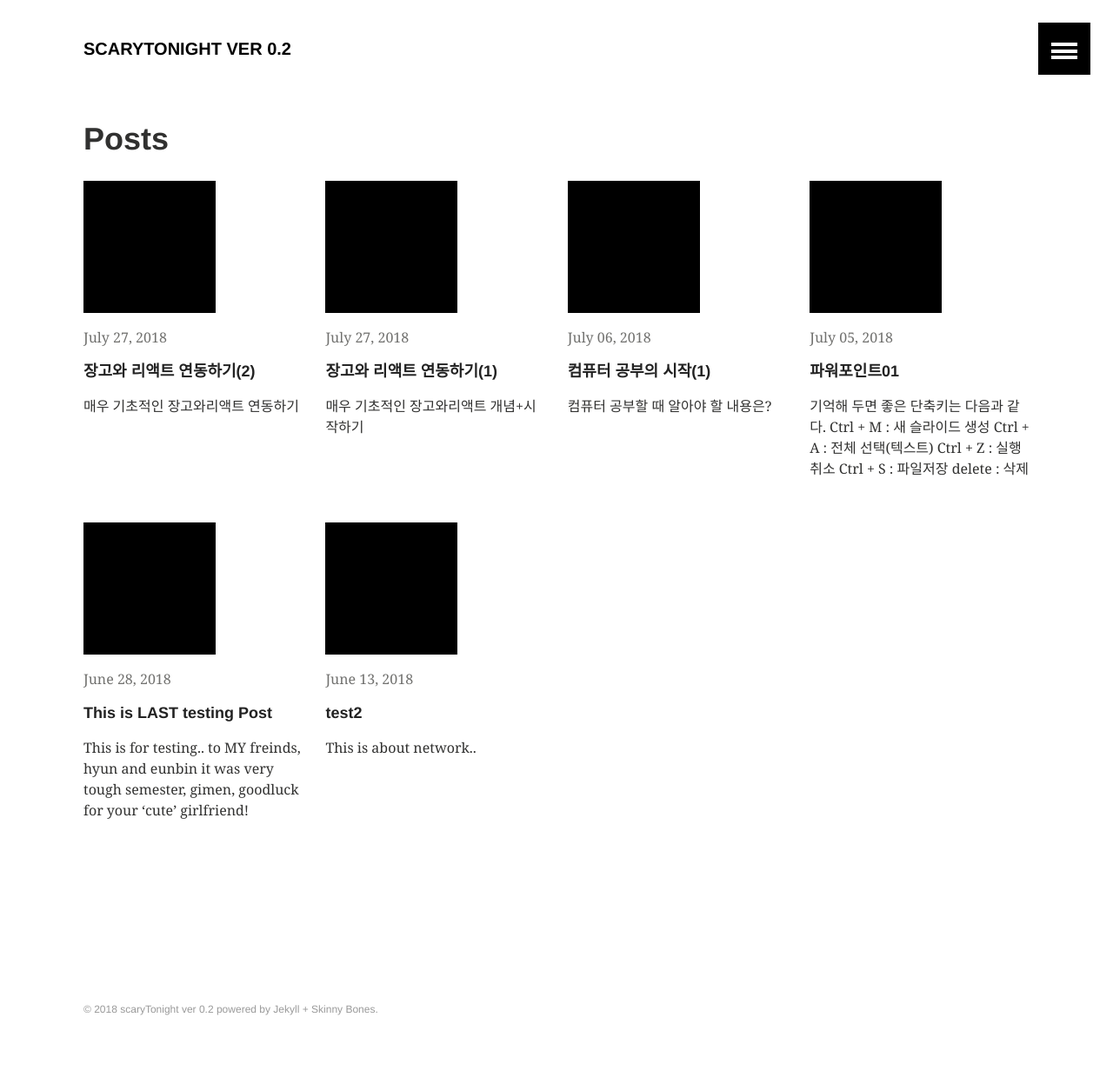
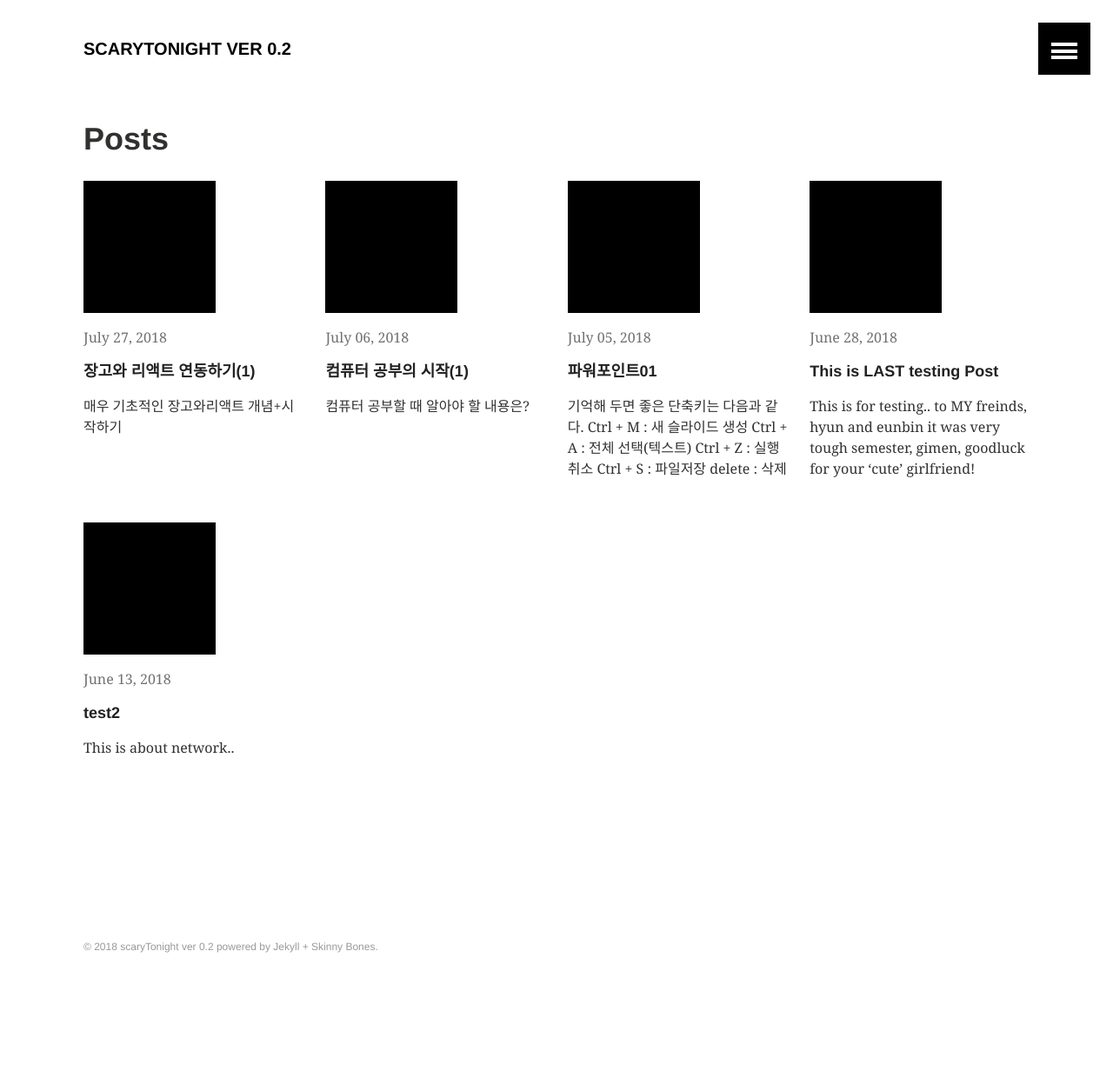
Before and after one commit to KisungKim/s, a Jekyll site: the page built from index.md, in a window 1280 px wide. Shown: the whole page at 87% size. Built offline with Jekyll 4.4.1, drawn with Linux system fonts in a browser that asks for light colours; after the commit the page ends 1175 px from its top, so only the background shows below that; part of the change alters nothing that is shown.

Commit message:
configure error

````diff
--- a/_config.yml
+++ b/_config.yml
@@ -5,7 +5,7 @@ description: "Blog written by Kisung Kim"
 logo: bio.png # 120x120 px default image used for Twitter summary card
 teaser: apple-touch-icon-precomposed.png # 400x250 px default teaser image used in image archive grid
 locale: en
-url: https://kisungkim.github.io/scaryTonight
+url: #https://kisungkim.github.io/scaryTonight
 feed:
   path: atom.xml
 encoding: utf-8
--- a/_posts/2018-07-27-ReactWithDjango02.md
+++ /dev/null
@@ -1,376 +0,0 @@
----
-layout: default
-title: "장고와 리액트 연동하기(2)"
----
-
-> 매우 기초적인 장고와리액트 연동하기
-
-<section style="color:gray">
-<h6>"이번 포스팅은 제가 4학년 1학기 여름방학 때, 친구와 프로젝트를 수행하며 프론트 라이브러리인 리액트와<br/>
-백엔드 프레임워크인 장고를 연동하는 과정에서 배웠던 점을 공유하는데에 목적이 있습니다"
-</h6>
-<br/>
-<br/>
-<span style="background-color:yellow"><b> 제가 처음 따라해본 연동 튜토리얼입니다>>
-</b></span>
-<a href="https://www.valentinog.com/blog/tutorial-api-django-rest-react/"> 리액트 튜토리얼(1)</a>
-<br/>
-<span style="background-color:green;color:white;"><b>
-본 포스팅의 기반이 되는 튜토리얼입니다>>
-</b></span>
-<a href="https://medium.com/uva-mobile-devhub/set-up-react-in-your-django-project-with-webpack-4fe1f8455396"> 리액트 튜토리얼(2)</a>
-<br/>
-<br/>
-기타 개념에 대한 내용은 구글에 친절한 분이 많으니 검색해서 같은 글 몇번 보다 보면 이해가 될겁니다<br/>
-첫 번째 튜토리얼은 친절합니다. 왜 웹팩을 사용하는지 등 설명을 볼 수 있습니다<br/>
-그럼에도 불구하고 두 번째 튜토리얼을 따라한 이유는 앞으로 프로젝트에서 좀 더 raw하게,<br/>
-본인에 입맞에 맞추어 웹팩을 개발하는데에 도움이 될 것 같아서입니다<br/>
-거꾸로 말하면 첫 번째 튜토리얼의 경우 작성하신 분의 custom환경이 강하게 들어있는 느낌을 받았습니다.<br/>
-</section>
-
-## 연동 시작하기 : 필요한 모듈 설치 & 환경설정
-
-간단히 말해 '웹팩'과 '바벨', 그리고 '리액트'가 필요합니다<br/>
-
-
-1. 바벨은 비 js파일들을 js파일들로 로드해주는 로더,
-2. 웹팩은 바벨로더를 통해 로드된, 앞으로 개발하면서 수많은 js파일들을 하나의 모듈로 묶어주는 모듈러 입니다.
-
-
-자세한 내용은 아래의 글을 참고하면 확인하실 수 있습니다<br/>
-<a href="http://blog.jeonghwan.net/js/2017/05/15/webpack.html">웹팩의 기본 개념</a><br/>
-npm을 통해 설치하기 전에 먼저 npm을 초기화해줍니다.<br/>
-
-```
-// 현재 디렉토리를 확인하세요.. 진행중인 프로젝트의 root 디렉토리 입니다
-(venv_ver01) gimgiseong-ui-MacBook-Pro:basicDjangowithReact_ver2 kisung$ ls
-(venv_ver01) gimgiseong-ui-MacBook-Pro:basicDjangowithReact_ver2 kisung$ npm init
-
-// 설치가 끝나면 다음과 같은 파일 목록들이 생성된 것을 볼 수 있습니다
-(venv_ver01) gimgiseong-ui-MacBook-Pro:basicDjangowithReact_ver2 kisung$ ls
-local_testing        package.json        requirements.txt    venv_ver01
-```
-
-앞으로 package.json은 다른 개발자 입장에서 이 프로젝트에 어떤 개발api가 사용되었고,
-npm watch, build의 명령어가 어떻게 수행되는지를 보여주는 중요한 파일입니다.
-npm을 통해 위에서 필요한 api들을 설치할 것입니다. 그 명령어는 다음과 같습니다
-<ul>
-<li>npm install [SomethingApi] : SomethingApi 를 설치합니다(install 의 경우 i로 축약이 가능합니다)</li>
-<li>npm uninstall [SomethingApi] : SomethingApi 를 현재 개발환경에서 제거합니다</li>
-</ul>
-
-```
-// 먼저 package.json을 열어 다음의 내용을 추가해줍니다
----/package.json---
-...(생략)...
-"scripts": {
-"test": "echo \"Error: no test specified\" && exit 1",
-"build": "webpack --config webpack.config.js --progress --colors --mode development",
-"watch": "webpack --config webpack.config.js --watch --mode development"
-},
-...(생략)...
---------------------
-
-// 이후 콘솔창으로 돌아옵니다
-// 바벨을 설치합니다
-(venv_ver01) gimgiseong-ui-MacBook-Pro:basicDjangowithReact_ver2 kisung$ npm i babel-core babel-loader babel-preset-env babel-preset-react --save-dev
-
-// 웹팩을 설치합니다
-(venv_ver01) gimgiseong-ui-MacBook-Pro:basicDjangowithReact_ver2 kisung$ npm i webpack webpack-bundle-tracker webpack-cli --save-dev
-
-// 리액트를 설치합니다
-(venv_ver01) gimgiseong-ui-MacBook-Pro:basicDjangowithReact_ver2 kisung$ npm install react react-dom --save
-
-// 보이는 --save와 --save-dev의 차이점은 구글 검색을 통해 바로 확인하실 수 있습니다.
-// 이제 본인이 설치한 개발api환경을 cat명령어를 통해 package.json파일을 읽어 확인해봅니다.
-(venv_ver01) gimgiseong-ui-MacBook-Pro:basicDjangowithReact_ver2 kisung$ cat package.json
-{
-"name": "testreact",
-"version": "1.0.0",
-"description": "",
-"main": "index.js",
-"scripts": {
-"test": "echo \"Error: no test specified\" && exit 1",
-"build": "webpack --config webpack.config.js --progress --colors --mode development",
-"watch": "webpack --config webpack.config.js --watch --mode development"
-},
-"author": "",
-"license": "ISC",
-"devDependencies": {
-"babel-core": "^6.26.3",
-"babel-loader": "^7.1.5",
-"babel-preset-env": "^1.7.0",
-"babel-preset-react": "^6.24.1",
-"webpack": "^4.16.2",
-"webpack-bundle-tracker": "^0.3.0",
-"webpack-cli": "^3.1.0"
-},
-"dependencies": {
-"react": "^16.4.1",
-"react-dom": "^16.4.1"
-}
-}
-
-// 이제 간단한 환경설정이 필요합니다. touch 명령어를 통해 일단 빈 파일을 만들어 줍니다.
-// mkdir -p 옵션은 디렉토리를 한번에 하나 이상 추가할 때 사용 가능합니다. 구글을 참고하세요
-(venv_ver01) gimgiseong-ui-MacBook-Pro:basicDjangowithReact_ver2 kisung$ mkdir -p local_testing/app01/static/js
-(venv_ver01) gimgiseong-ui-MacBook-Pro:basicDjangowithReact_ver2 kisung$ touch local_testing/app01/static/js/index.js
-(venv_ver01) gimgiseong-ui-MacBook-Pro:basicDjangowithReact_ver2 kisung$ touch webpack.config.js
-(venv_ver01) gimgiseong-ui-MacBook-Pro:basicDjangowithReact_ver2 kisung$ touch .babelrc
-```
-
-webpack.config.js에는 다음과 같은 내용이 들어갑니다
-
-```
-var path = require("path");
-var webpack = require('webpack');
-var BundleTracker = require('webpack-bundle-tracker');
-
-module.exports = {
-context: __dirname,
-
-// build 시작점
-// 예시 ./[projectName]/[ApplicationName]/static/js/index
-entry: './local_testing/app01/static/js/index',
-
-// build의 결과
-// 예시 ./[projectName]/[ApplicationName]/static/bundles
-output: {
-path: path.resolve('./local_testing/app01/static/bundles/'),
-filename: "[name]-[hash].js",
-},
-
-// 예시 ./[projectName]/webpack-stats.json
-plugins: [
-new BundleTracker({filename: './local_testing/webpack-stats.json'}),
-],
-module: {
-rules: [
-{
-test: /\.js$/,
-exclude: /node_modules/,
-use: ['babel-loader']
-}
-]
-},
-resolve: {
-extensions: ['*', '.js', '.jsx']
-}
-
-};
-```
-
-.babelrc에는 다음과 같은 내용이 들어갑니다
-
-```
-{
-"presets": [
-"babel-preset-env",
-"react"
-]
-}
-```
-
-이제 위의 내용들을 다음과 같이 콘솔창에서 빌드해줍니다
-
-```
-// 프로젝트의 root디렉토리 내에서 ./node_modules/.bin/webpack 파일을 통해 --config 옵션에 방금 작성한 webpack.config.js를 실행시킵니다
-(venv_ver01) gimgiseong-ui-MacBook-Pro:basicDjangowithReact_ver2 kisung$ ./node_modules/.bin/webpack --config webpack.config.js
-(node:25705) DeprecationWarning: Tapable.plugin is deprecated. Use new API on `.hooks` instead
-Hash: 1bba607731b0aa0e4286
-Version: webpack 4.16.2
-Time: 2316ms
-Built at: 2018. 07. 27. 오후 7:10:12
-Asset     Size  Chunks             Chunk Names
-main-1bba607731b0aa0e4286.js  100 KiB       0  [emitted]  main
-Entrypoint main = main-1bba607731b0aa0e4286.js
-[5] ./local_testing/app01/static/js/index.js 549 bytes {0} [built]
-+ 14 hidden modules
-
-WARNING in configuration
-The 'mode' option has not been set, webpack will fallback to 'production' for this value. Set 'mode' option to 'development' or 'production' to enable defaults for each environment.
-You can also set it to 'none' to disable any default behavior. Learn more: https://webpack.js.org/concepts/mode/
-// 이제 빌드결과를 보기 위해 npm 명령어로 run watch를 실행합니다
-(venv_ver01) gimgiseong-ui-MacBook-Pro:basicDjangowithReact_ver2 kisung$ npm run watch
-
-> testreact@1.0.0 watch /Users/kisung/network_skku/workspace/basicDjangowithReact_ver2
-> webpack --config webpack.config.js --watch --mode development
-
-
-webpack is watching the files…
-
-(node:25708) DeprecationWarning: Tapable.plugin is deprecated. Use new API on `.hooks` instead
-Hash: b5daa1da876d43a985ce
-Version: webpack 4.16.2
-Time: 728ms
-Built at: 2018. 07. 27. 오후 7:10:23
-Asset     Size  Chunks             Chunk Names
-main-b5daa1da876d43a985ce.js  713 KiB    main  [emitted]  main
-Entrypoint main = main-b5daa1da876d43a985ce.js
-[./local_testing/app01/static/js/index.js] 549 bytes {main} [built]
-+ 21 hidden modules
-
-// 위를 보시면 main-b5daa~~~.js파일을 통해 index.js로부터 생성된 모듈 결과물을 확인하실 수 있습니다
-// Ctrl C를 통해 빠져나옵니다
-```
-
-이제 장고 requirements에서 마지막으로 필요한 모듈을 추가합니다
-
-```
-(venv_ver01) gimgiseong-ui-MacBook-Pro:basicDjangowithReact_ver2 kisung$ vim requirements.txt
-
-//아래의 django-webpack-loader을 적어주고 저장합니다
----/requirements.txt---
-django-webpack-loader
-...(생략)...
---------------------
-
-// install -r은 requirements.txt에 명시된 api들을 자동으로 설치해주겠다는 의미입니다
-// 결과적으로 django-webpack-loader가 설치됩니다.
-(venv_ver01) gimgiseong-ui-MacBook-Pro:basicDjangowithReact_ver2 kisung$ pip install -r requirements.txt
-Collecting django-webpack-loader (from -r requirements.txt (line 1))
-Downloading https://files.pythonhosted.org/packages/59/95/5f22937ebb7aae30bbd8e1d4f428a36bdd98ac97c3ed12ebba9c6902496c/django_webpack_loader-0.6.0-py2.py3-none-any.whl
-Requirement already satisfied: Django==2.0.7 in ./venv_ver01/lib/python3.6/site-packages (from -r requirements.txt (line 2)) (2.0.7)
-Requirement already satisfied: pytz==2018.5 in ./venv_ver01/lib/python3.6/site-packages (from -r requirements.txt (line 3)) (2018.5)
-Installing collected packages: django-webpack-loader
-Successfully installed django-webpack-loader-0.6.0
-```
-
-## 연동 시작하기 : 장고 url과 연동
-
-장고걸스를 통해 내용을 확인해보실 수 있습니다.<br/>
-이제부터 건드려야 할 파일은 크게 5가지가 있습니다<br/>
-
-0. [Project]/[Application]/static/js/index.js를 작성해 줍니다
-1. [Project]/[Application]/templates/[html파일] (이때 templates 디렉토리를 생성해주셔야 합니다)
-2. [Project]/[Application]/views.py
-3. [Project]/[Application]/urls.py
-4. [Project]/[Project]/urls.py
-5. [Project]/[Project]/settings.py
-
-순서는 차례로 5 -> 1로 올라가시는게 이해에 도움이 됩니다<br/>
-
-# [Project]/[Project]/settings.py
-
-```python
-
-...(중략)...
-
-# Installed Apps에 위에서 설치한 webpack_loader를 추가해 줍니다
-INSTALLED_APPS = [
-'django.contrib.admin',
-'django.contrib.auth',
-'django.contrib.contenttypes',
-'django.contrib.sessions',
-'django.contrib.messages',
-'django.contrib.staticfiles',
-'app01',
-'webpack_loader',
-
-]
-
-# Webpack Loader(설치한 장고-웹팩로더의 환경설정입니다 아래의 코드를 추가하셔야 합니다)
-WEBPACK_LOADER = {
-'DEFAULT': {
-'BUNDLE_DIR_NAME': 'bundles/',
-'STATS_FILE': os.path.join(BASE_DIR, 'webpack-stats.json'),
-}
-}
-
-...(중략)...
-
-```
-
-# [Project]/[Project]/urls.py
-
-```python
-
-from django.contrib import admin
-from django.urls import path, include
-
-# path('', include('app01.urls'))의 의미는
-# localhost:portnum/으로 들어온 클라이언트를
-# app01폴더 내부의 urls.py에 명시된 주소로 redirect해줌을 의미합니다.
-urlpatterns = [
-path('admin/', admin.site.urls),
-path('', include('app01.urls'))
-]
-
-```
-
-# [Project]/[Application]/urls.py
-
-```python
-
-from django.urls import path
-from . import views
-
-# 아래 코드를 추가함으로써 이제 사용자는
-# localhost:portnum/app01/test01을 통해 views파일의 test01이라는 함수를 작동시키게 됩니다
-urlpatterns = [
-path('app01/test01', views.test01)
-]
-```
-
-# [Project]/[Application]/views.py
-
-```python
-
-from django.shortcuts import render
-
-
-# Create your views here.
-# 이제 test01 함수가 requests를 받아 실행되며 testhtml01.html파일을 렌더링해주게 됩니다
-def test01(requests):
-return render(requests, 'testhtml01.html', {})
-
-
-```
-
-# [Project]/[Application]/templates/testhtml01.html
-
-```
-
-<!DOCTYPE html>
-{% load render_bundle from webpack_loader %}
-<html>
-<head>
-<meta charset="UTF-8">
-<title>Example</title>
-</head>
-<body>
-<div id="react"></div>
-{% render_bundle 'main' %}
-</body>
-</html>
-
-```
-
-#  [Project]/[Application]/static/js/index.js를 작성해 줍니다
-
-앞으로 번들의 시작점이 되는 index.js 파일은 다음과 같습니다.
-
-```
-import React from 'react'
-import ReactDOM from 'react-dom'
-
-
-function Welcome(props) {
-return <h1>Hello, {props.name}</h1>;
-}
-
-const element = <Welcome name="world" />;
-ReactDOM.render(
-element,
-document.getElementById('react')
-);
-```
-
-이제 콘솔창에서 다음과 같이 서버를 실행시키면 성공적으로 hello world를 확인할 수 있습니다<br/>
-주소는 예를 들어 'http://localhost:8000/app01/test01' 라고 볼 수 있습니다<br/>
-
-```
-// 콘솔명령이 실행되는 디렉토리를 확인하세요
-(venv_ver01) gimgiseong-ui-MacBook-Pro:local_testing kisung$ python manage.py runserver
-
-```
````
